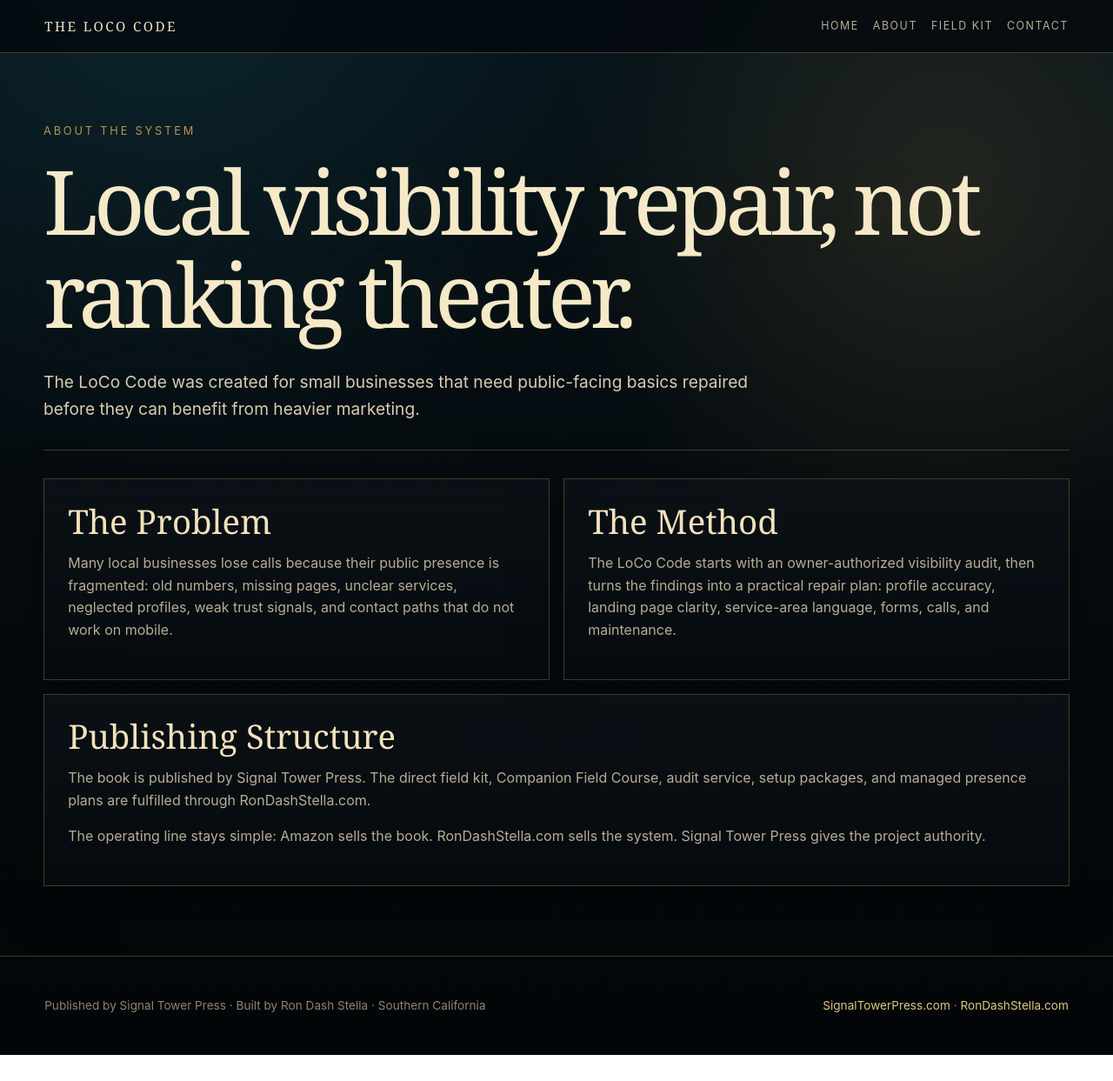
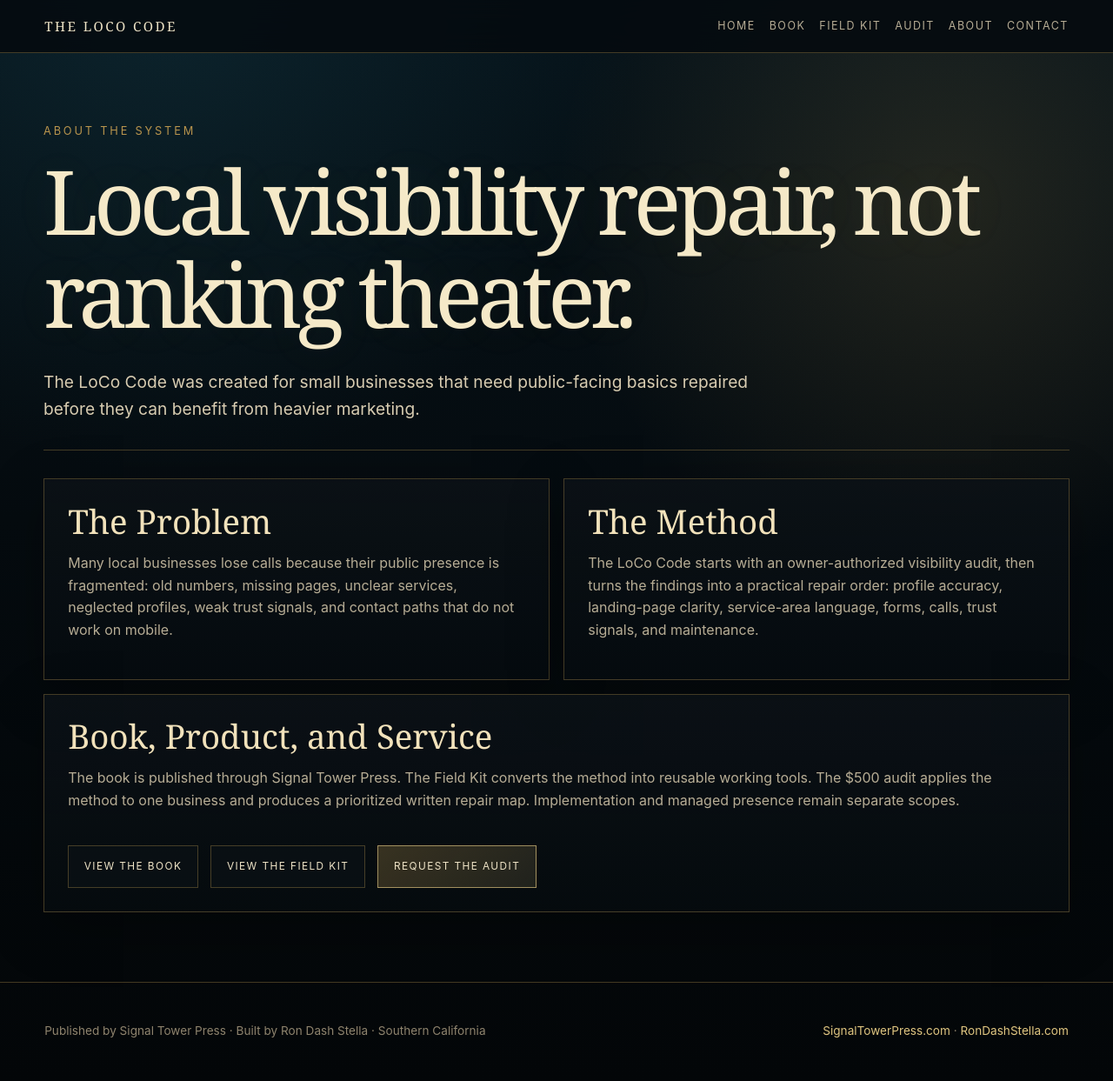
Before and after one commit to rondashstella-netizen/lococode.net, a plain HTML site: page about.html in a window 1280 px wide. Shown: the whole page at 87% size. Before the commit the page ends 1213 px from the top, so only its background shows below. Drawn offline with Linux system fonts and the light colour scheme.

Commit message:
Align LoCo Code about page with book-product-service stack

```diff
--- a/about.html
+++ b/about.html
@@ -4,7 +4,7 @@
   <meta charset="utf-8">
   <meta name="viewport" content="width=device-width, initial-scale=1">
   <title>About | The LoCo Code</title>
-  <meta name="description" content="About The LoCo Code, a local visibility repair system published by Signal Tower Press.">
+  <meta name="description" content="About The LoCo Code, a Signal Tower Press book, field system, and owner-authorized local visibility repair service.">
   <link rel="stylesheet" href="styles.css">
 </head>
 <body>
@@ -12,8 +12,10 @@
     <a class="brand" href="index.html">The LoCo Code</a>
     <nav aria-label="Primary navigation">
       <a href="index.html">Home</a>
-      <a href="about.html">About</a>
+      <a href="book.html">Book</a>
       <a href="field-kit.html">Field Kit</a>
+      <a href="audit.html">Audit</a>
+      <a href="about.html" aria-current="page">About</a>
       <a href="contact.html">Contact</a>
     </nav>
   </header>
@@ -32,12 +34,16 @@
       </article>
       <article class="content-card">
         <h2>The Method</h2>
-        <p>The LoCo Code starts with an owner-authorized visibility audit, then turns the findings into a practical repair plan: profile accuracy, landing page clarity, service-area language, forms, calls, and maintenance.</p>
+        <p>The LoCo Code starts with an owner-authorized visibility audit, then turns the findings into a practical repair order: profile accuracy, landing-page clarity, service-area language, forms, calls, trust signals, and maintenance.</p>
       </article>
       <article class="content-card full">
-        <h2>Publishing Structure</h2>
-        <p>The book is published by Signal Tower Press. The direct field kit, Companion Field Course, audit service, setup packages, and managed presence plans are fulfilled through RonDashStella.com.</p>
-        <p>The operating line stays simple: Amazon sells the book. RonDashStella.com sells the system. Signal Tower Press gives the project authority.</p>
+        <h2>Book, Product, and Service</h2>
+        <p>The book is published through Signal Tower Press. The Field Kit converts the method into reusable working tools. The $500 audit applies the method to one business and produces a prioritized written repair map. Implementation and managed presence remain separate scopes.</p>
+        <div class="actions">
+          <a class="button" href="book.html">View the Book</a>
+          <a class="button" href="field-kit.html">View the Field Kit</a>
+          <a class="button primary" href="audit.html">Request the Audit</a>
+        </div>
       </article>
     </section>
   </main>
```
